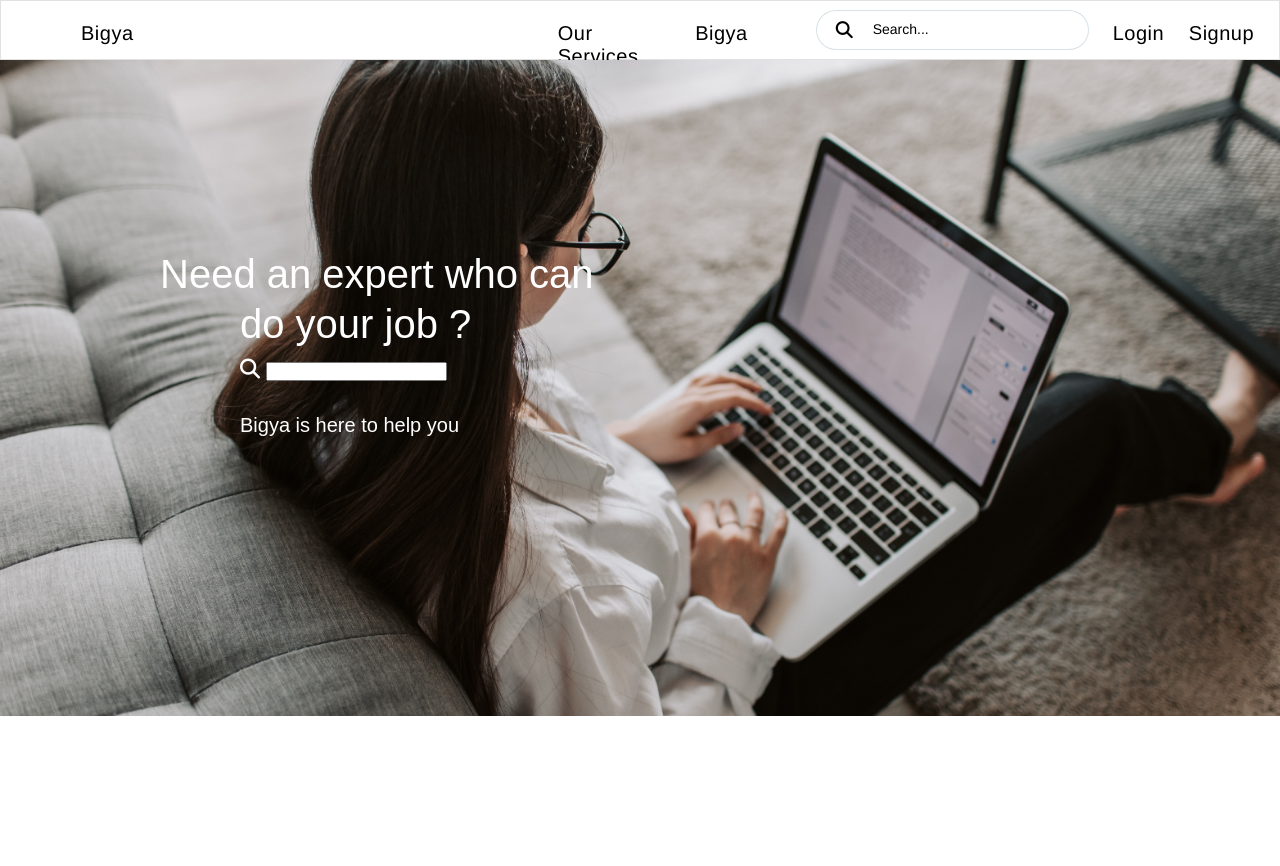
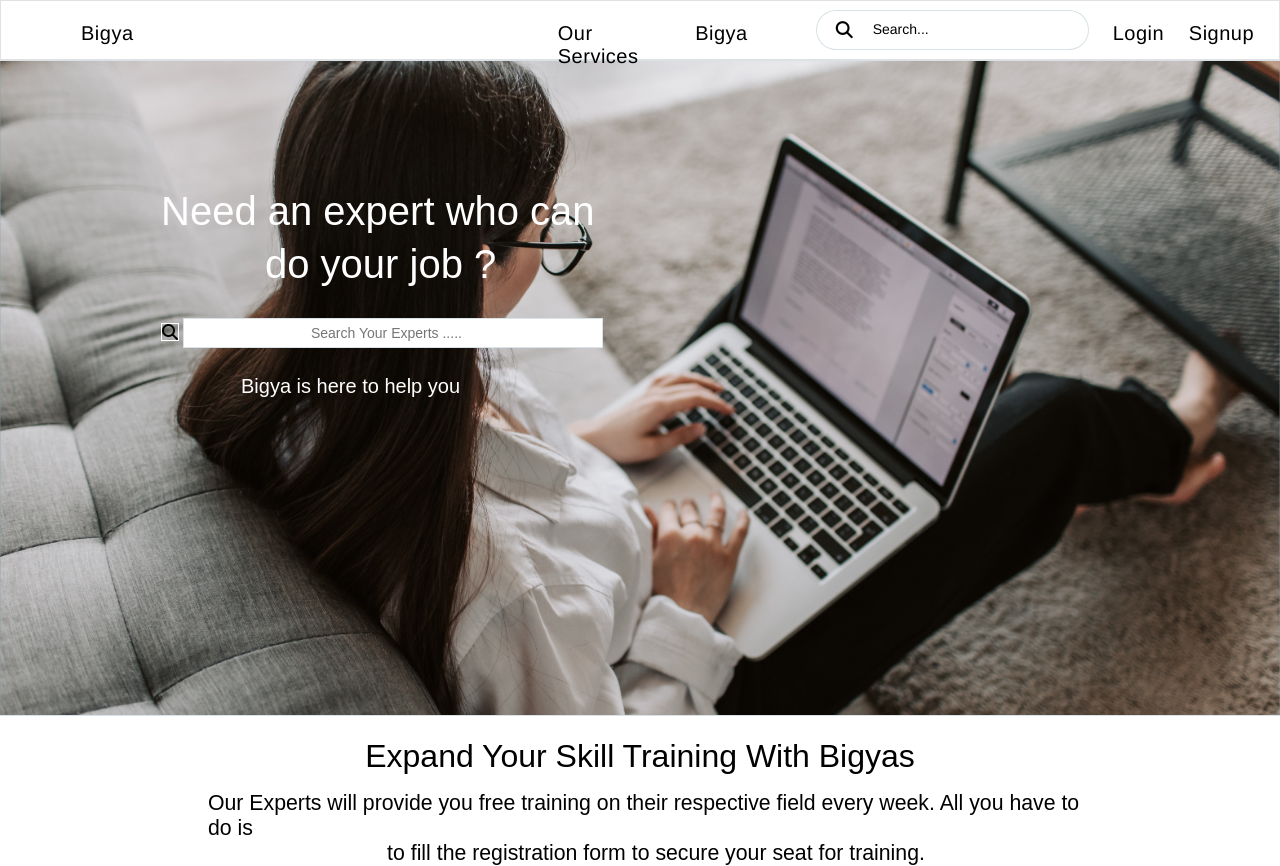
Before and after one commit to gulabi-squad/bigya, a Python web app: template templates/homepage.html in a window 1280 px wide. Before the commit the page ends 716 px from the top, so only its background shows below. Run offline with Jinja, Linux system fonts and the light colour scheme; the template is opened without the code that fills it, so the values that code supplies are empty; some libraries are stand-ins or nearby versions.

Commit message:
homepage update 2

```diff
--- a/static/homepage.css
+++ b/static/homepage.css
@@ -90,6 +90,7 @@ body{
    top:.65rem;
 
 }
+
 .homepage-navbar .navbar-search{
     padding-left: 4px;
 }
@@ -143,61 +144,65 @@ a:hover{
 
 
 
-/* styling of homepage */
+/* styling of homepage - landing part */
 
 .background-image{
+    border: 1px solid  rgba(127,159,177,0.3);
     background-image: url('/static/girl_with_laptop.jpg');
     width: 100%;
     height: 82vh;
+    background-position: center;
     background-size: cover;
     background-repeat: no-repeat;
-    position: absolute;
 }
 
-.background-image .background-content{
-    border: 0px solid green;
-    margin-top: 12rem;
-    height: 20rem;
-}
 
-.text-one{
-    position: relative;
+.background-image .text-one{
+    width: 30rem;
     border: 0px solid red;
-    height: 50px;
     margin-left: 10rem;
     color: white;
     font-size: 40px;
+    margin-top: 8rem;
 }
 
-.text-two{
-    position: relative;
-    border: 0px solid red;
-    height: 3.5rem;
-    margin-left: 15rem;
-    color: white;
-    font-size: 40px;
+.text-one .text-lower{
+    margin-left: 6.5rem;
+    margin-top: 0.5rem;
 }
 
-.text-three{
+.background-image .text-two{
+    position: absolute;
+    width: 30rem;
+    border: 0px solid red;
+    margin-left: 10rem;
+    color: white;
+    margin-top: 1rem;
+}
+
+.text-two .homepage-search-icon{
+    margin-top: 20px;
+    border: 0px solid red;
     position: relative;
-    height: 3.5rem;
-    margin-left: 15rem;
-    font-size: 20px;
+    border: 1px solid white;
+    color: black;
 
 }
 
 
-.homepage-search-icon{
-    color: white;
-}
 
 
-.text-four{
+.background-image .text-two input[type=search]{
     position: relative;
-    height: 5rem;
-    margin-left: 15rem;
-    font-size: 20px;
-    color: white;
+    border: 0px solid red;
+    height: 30px;
+    width: 420px;
+    border-width: 1.5px;
+    border-color: rgba(127,159,177,0.3);
+    text-align: center;
+    font-size: 14px;
+    border-style: solid;
+    margin-top: 0rem;
 
 }
 
@@ -205,8 +210,52 @@ a:hover{
 
 
 
+.background-image .text-three{
+    width: 30rem;
+    border: 0px solid red;
+    margin-left: 10rem;
+    color: white;
+    margin-top: 5rem;
+}
+
+.help-you{
+    margin-left: 5rem;
+    font-size: 20px;
+    margin-top: 5.5rem;
+}
+
+/* end of styling of homepage-landing part */
 
 
 
 
-/* end of styling of homepage */
+
+/* styling of Training Section */
+
+
+.training .heading{
+    border: 0px solid red;
+    margin-top: 1.4rem;
+}
+
+.training .heading p{
+    font-size: 2rem;
+    text-align: center;
+
+}
+
+.training .discription{
+    border: 0px solid red;
+    width: 70%;
+    margin: auto;
+    margin-left: 13rem;
+    margin-top: 1rem;
+}
+
+.training .discription p{
+    font-size: 1.33rem;
+}
+.discription .text-continue{
+    text-align: center;
+}
+/* end of styling of training section */
--- a/templates/homepage.html
+++ b/templates/homepage.html
@@ -6,9 +6,11 @@
     <meta name="viewport" content="width=device-width, initial-scale=1.0">
     <title>Homepage</title>
     <link rel="stylesheet" href="/static/homepage.css">
+    <link rel="stylesheet" href="/static/tailwind.css">
     <script src="https://kit.fontawesome.com/0c459f6576.js" crossorigin="anonymous"></script>
 </head>
 <body>
+    <main class="whole">
 
 
     <!-- Navigation Bar start -->
@@ -61,36 +63,47 @@
 
 
 
- <!-- Homepage -->
+ <!-- Landing (Homepage) page -->
 
- <div class="background-image">
-    <div class="background-content">
+<header class="background-image">
+
         <div class="text-one">
-            <p>Need an expert who can </p>
+            <p class="text-upper">Need an expert who can </p>
+            <p class="text-lower">do your job ?</p>
         </div>
 
+
         <div class="text-two">
-            <p>do your job ?</p>
+            <i class="homepage-search-icon fa-solid fa-magnifying-glass"></i>
+            <input type="search" name="" id="" placeholder="Search Your Experts .....">
         </div>
 
+
         <div class="text-three">
-            <i class="homepage-search-icon fa-solid fa-magnifying-glass"></i>
-            <input type="search" name="" id="">
-
+            <p class="help-you">Bigya is here to help you </p>
         </div>
-        <div class="text-four">
-            <p>Bigya is here to help you </p>
-        </div>
-    </div>
-
- </div>
+</header>
 
 
-<!-- End of Homepage -->
+
+<!-- End of landing page -->
 
 
 
 <!-- Training -->
+<div class="training">
+    <div class="heading">
+        <p>Expand Your Skill Training With Bigyas</p>
+    </div>
+    <div class="discription">
+        <p>Our Experts will provide you free training on their respective field every week. All you have to do is <br> <p class="text-continue">to fill the registration form to secure your seat for training.</p> </p>
+    </div>
+</div>
 
+<!-- end of training section -->
+
+
+
+</main>
 </body>
 </html>
```
